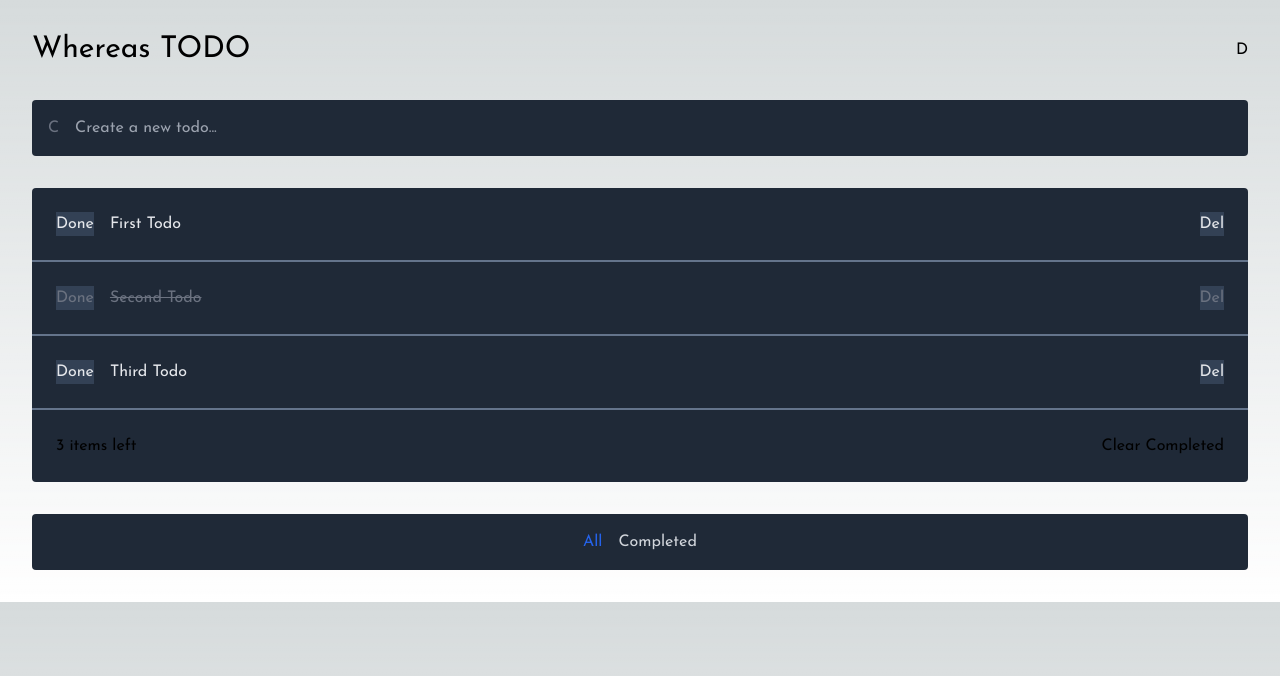
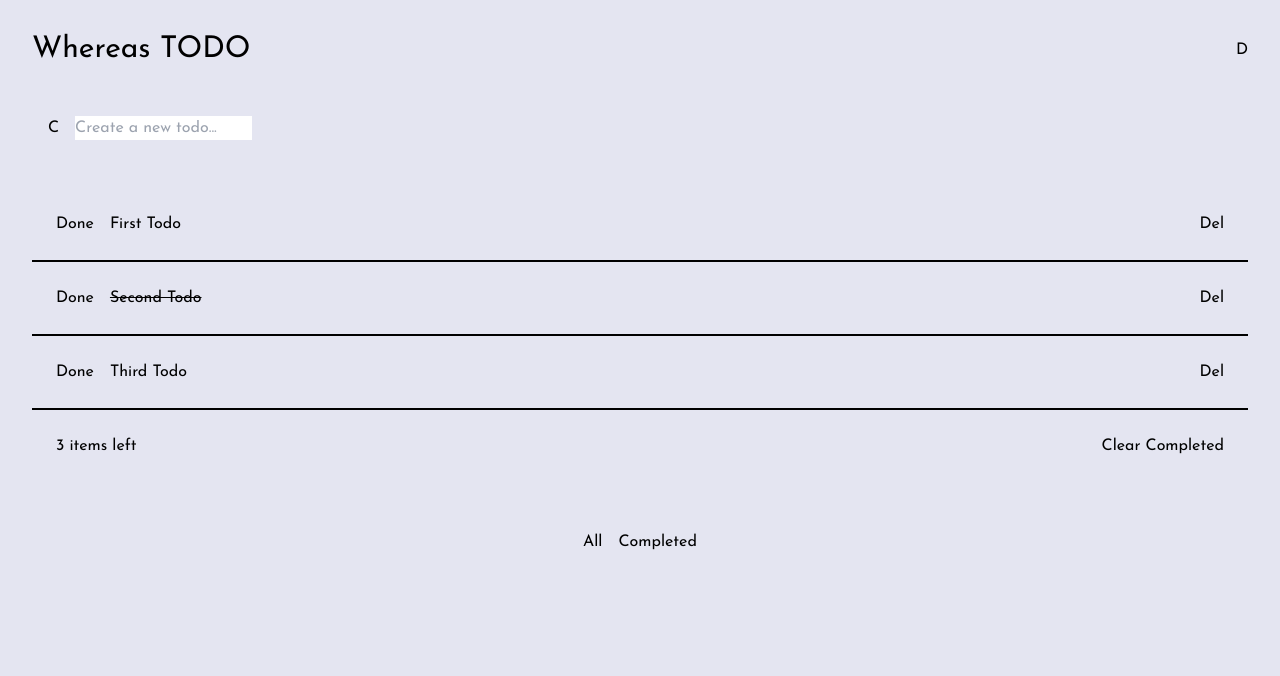
Before and after one commit to 11amanraj/to-do, a Next.js app: page / in a window 1280 px wide. Shown: the top 676 px of the page. Built offline with nearby package versions, Linux system fonts and the light colour scheme.

Commit message:
Added color variables

```diff
--- a/app/globals.css
+++ b/app/globals.css
@@ -3,25 +3,29 @@
 @tailwind utilities;
 
 :root {
-  --foreground-rgb: 0, 0, 0;
-  --background-start-rgb: 214, 219, 220;
-  --background-end-rgb: 255, 255, 255;
+  --bgd: #E4E5F1;
+  --todo-box: #FAFAFA;
+  --active-todo: #484B6A;
+  --inactive-todo: #D2D3DB;
+  --check-mark: #9394A5;
+
+  --completed-gradient: linear-gradient(to bottom, #57DDFF, #C058F3);
+
+  --filter-active: #3A71FD;
+  --logo: #E4E5F1;
+  --create-todo: #777A92;
 }
 
 @media (prefers-color-scheme: dark) {
   :root {
-    --foreground-rgb: 255, 255, 255;
-    --background-start-rgb: 0, 0, 0;
-    --background-end-rgb: 0, 0, 0;
+    --bgd: #161722;
+    --todo-box: #25273C;
+    --active-todo: #CACDE8;
+    --inactive-todo: #4D5966;
+    --check-mark: #393A4C;
   }
 }
 
 body {
-  color: rgb(var(--foreground-rgb));
-  background: linear-gradient(
-      to bottom,
-      transparent,
-      rgb(var(--background-end-rgb))
-    )
-    rgb(var(--background-start-rgb));
+  background: var(--bgd);
 }
--- a/tailwind.config.ts
+++ b/tailwind.config.ts
@@ -14,6 +14,17 @@ const config: Config = {
           'conic-gradient(from 180deg at 50% 50%, var(--tw-gradient-stops))',
       },
     },
+    colors: {
+      'bgd': 'var(--bgd)',
+      'todo-box': 'var(--todo-box)',
+      'active-todo': 'var(--active-todo)',
+      'inactive-todo': 'var(--inactive-todo)',
+      'check-mark': 'var(--check-mark)',
+      'filter-active': 'var(--filter-active)',
+      'logo': 'var(--logo)',
+      'create-todo': 'var(--create-todo)',
+      'completed': 'var(--completed-gradient)',
+    }
   },
   plugins: [],
 }
```
